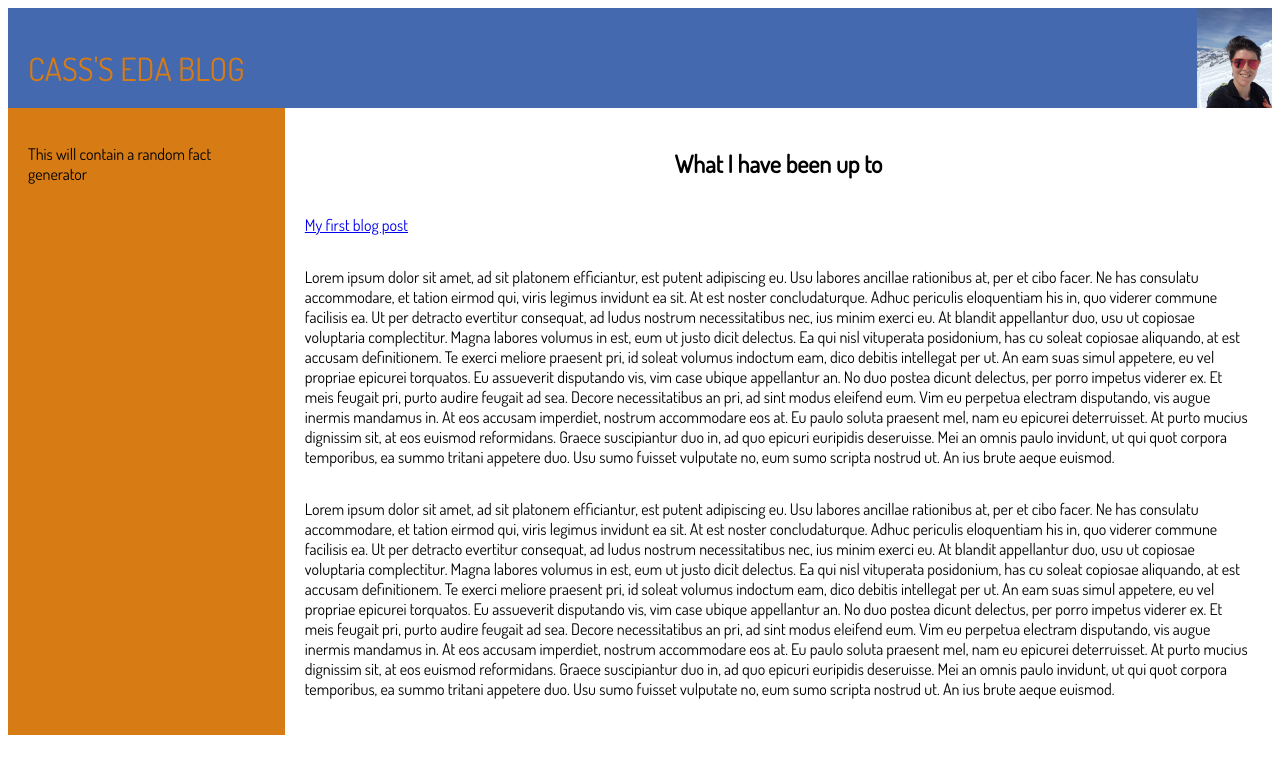
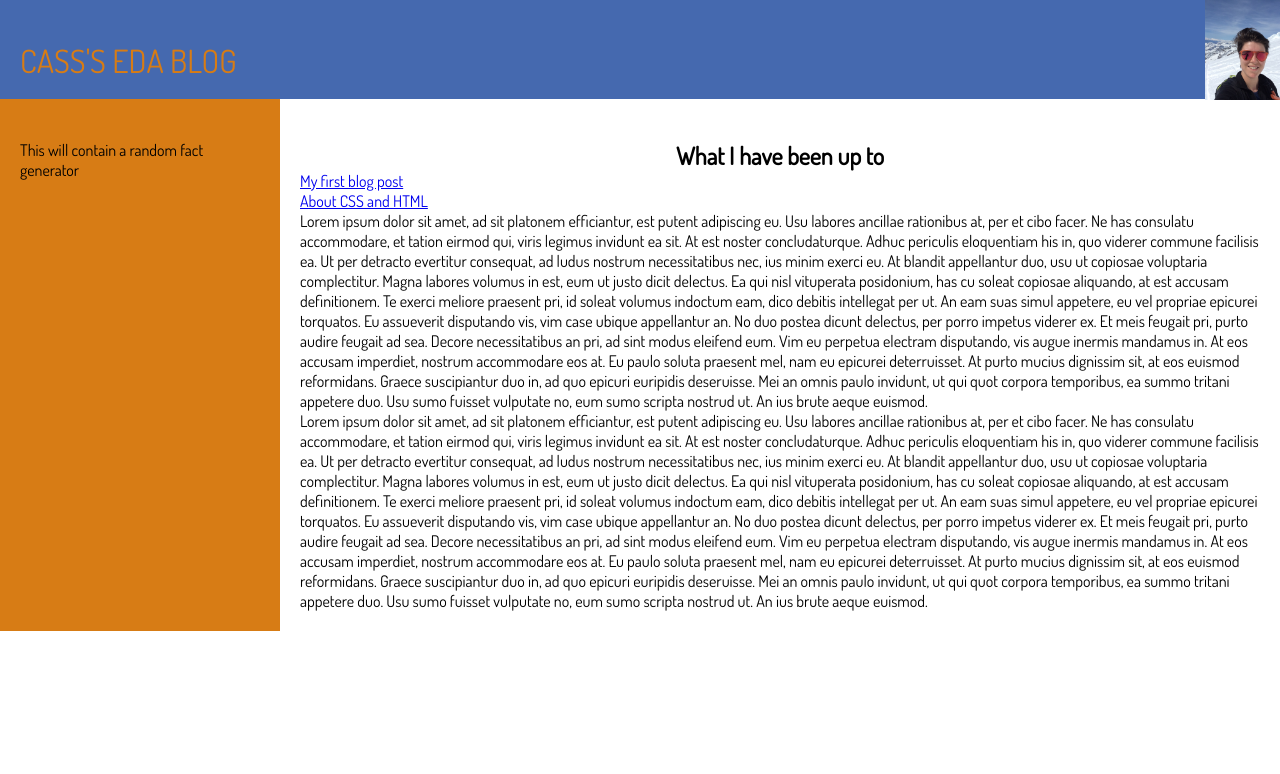
Before and after one commit to caasssandre/caasssandre.github.io, a plain HTML site: page index.html in a window 1280 px wide. Drawn offline with Linux system fonts and the light colour scheme.

Commit message:
add link to blog 2 and fix title banner

```diff
--- a/index.html
+++ b/index.html
@@ -8,17 +8,20 @@
     <link href="https://fonts.googleapis.com/css?family=Dosis&display=swap" rel="stylesheet">
   </head>
   <body>
-    <div class="flex-container" class="row">
-      <h1 class="title" class="column-2">Cass's EDA blog</h1>
+    <div class="title-box">
+      <h1 class="title">Cass's EDA blog</h1>
       <img class="image" src="img-cass.jpg" alt="Cass's portrait">
     </div>
     <div class="flex-container">
       <div class="flex-container-column-small">
+        <div class="spacer"></div>
         <p> This will contain a random fact generator</p>
       </div>
       <div class="flex-container-column-large">
+        <div class="spacer"></div>
         <h2> What I have been up to</h2>
-        <p><a href="myblog/sprint1-technical.html">My first blog post</a> </p>
+        <p><a href="myblog/sprint1-technical.html" target="blank">My first blog post</a></p>
+        <p><a href="myblog/sprint2_technical.html" target="blank">About CSS and HTML</a></p>
         <p>Lorem ipsum dolor sit amet, ad sit platonem efficiantur, est putent adipiscing eu. Usu labores ancillae rationibus at, per et cibo facer. Ne has consulatu accommodare, et tation eirmod qui, viris legimus invidunt ea sit. At est noster concludaturque.
 
             Adhuc periculis eloquentiam his in, quo viderer commune facilisis ea. Ut per detracto evertitur consequat, ad ludus nostrum necessitatibus nec, ius minim exerci eu. At blandit appellantur duo, usu ut copiosae voluptaria complectitur. Magna labores volumus in est, eum ut justo dicit delectus.
--- a/styles/main.css
+++ b/styles/main.css
@@ -1,13 +1,11 @@
 * {
   /*border-style: solid;*/
+  margin: 0;
 }
 body {
   font-family: 'Dosis', sans-serif;
 }
-.row {
-  max-width: 100%;
-  position: fixed;
-}
+
 .title {
   color: #D77C15;
   font-weight: lighter;
@@ -18,8 +16,15 @@ body {
   padding-left: 20px;
   margin: 0px;
   width: 100%;
+
 }
-
+.title-box {
+  position: fixed;
+  width: 100%
+}
+.spacer {
+  padding: 60px;
+}
 .flex-container {
   display: flex;
   border-color: red;
@@ -43,9 +48,10 @@ body {
 .image {
     max-width: 100px;
     max-height: 100px;
+    position: absolute;
+    top: 0px;
+    right: 0px;
+
 }
 h2 { text-align: center;
 }
-p {
-
-}
```
